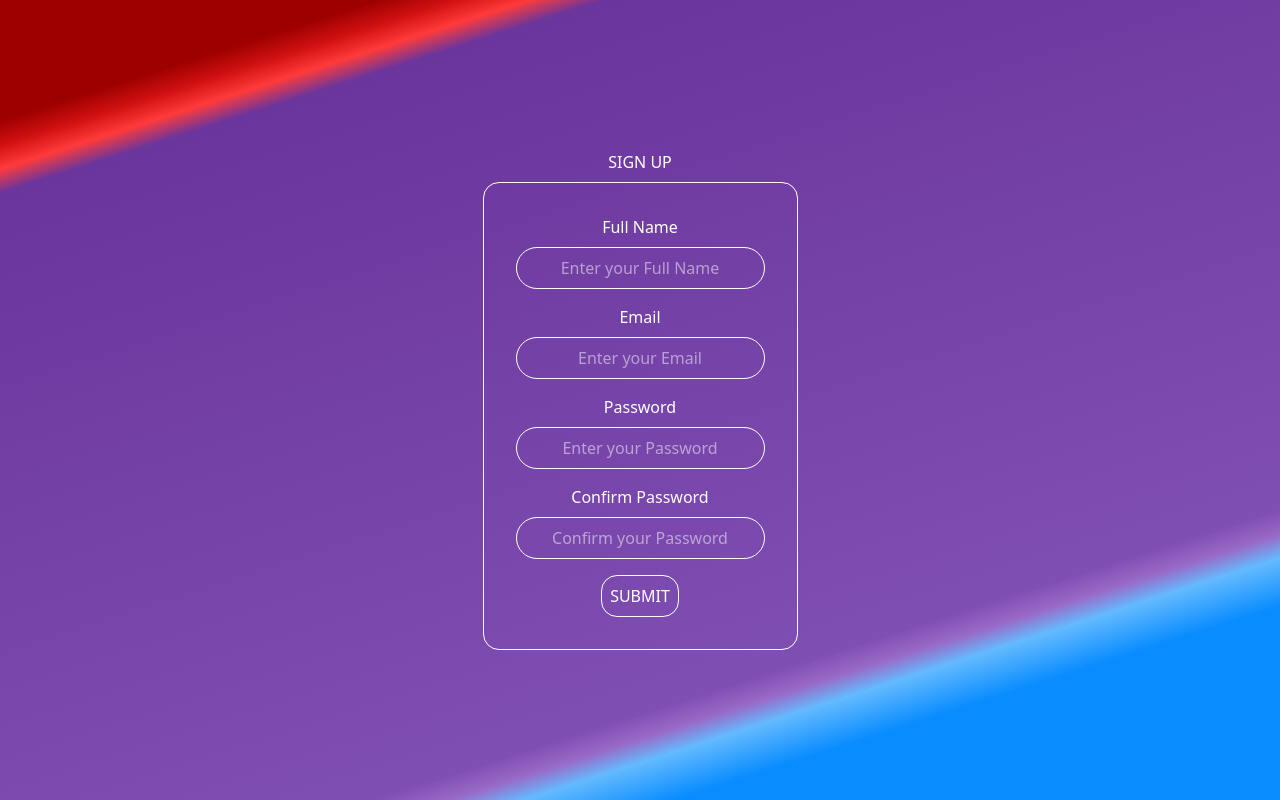
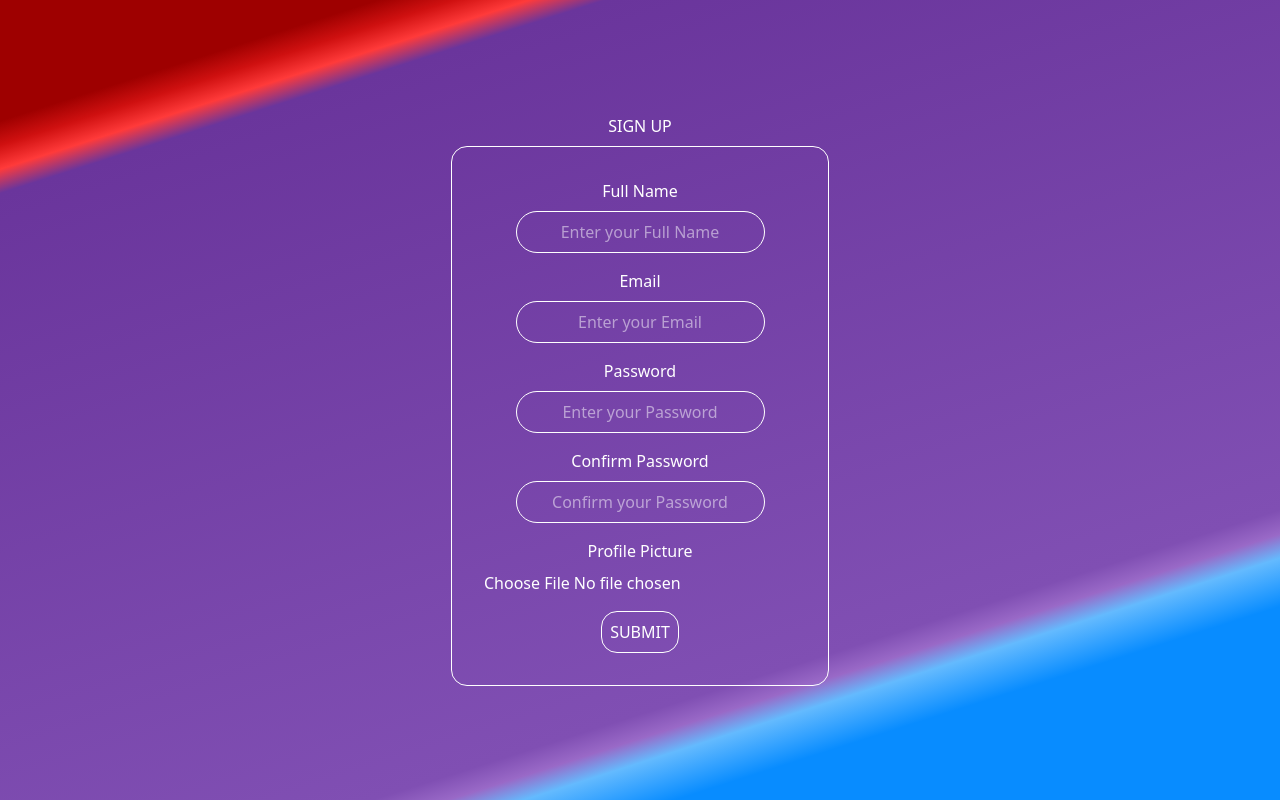
Before and after one commit to LakshyaG34/chatApp-using-MERN-and-Typescript, a React (Vite) app in the folder Frontend/: page /signup in a window 1280 px wide. Built offline with nearby package versions, Linux system fonts and the light colour scheme; no server answers.

Commit message:
Frontend: Completed Profile Pic functionality

```diff
--- a/Frontend/src/components/sidebar/conversation.tsx
+++ b/Frontend/src/components/sidebar/conversation.tsx
@@ -25,9 +25,9 @@ const Conversation =({conversation, lastIdx}: ConversationProps) =>{
         const fetchProfilePic = async() =>{
             try{
                 const response = await fetch(
-    `http://localhost:4000/api/users/profile-pic/${conversation._id}`,
-    { credentials: "include" } // <--- include cookies for auth
-);
+                    `http://localhost:4000/api/users/profile-pic/${conversation._id}`,
+                    { credentials: "include" } // <--- include cookies for auth
+                );
                 if(response.ok)
                 {
                     const data = await response.blob();
--- a/Frontend/src/pages/signup.tsx
+++ b/Frontend/src/pages/signup.tsx
@@ -8,6 +8,7 @@ interface UserTypes{
     email : string;
     password : string;
     confirmPassword : string;
+    profilePic ?: File;
 }
 
 const handleInputErrors = ({name, email, password, confirmPassword} : UserTypes) =>{
@@ -32,6 +33,8 @@ const Signup = () =>{
     const [email, setEmail] = useState("");
     const [password, setPassword] = useState("");
     const [confirmPassword, setConfirmPassword] = useState("");
+    const [profilePic, setProfilePic] = useState<File | null>(null);
+
 
     const navigate = useNavigate();
 
@@ -43,10 +46,20 @@ const Signup = () =>{
             return;
         }
         try{
+            const formData = new FormData();
+            formData.append("name", name);
+            formData.append("email", email);
+            formData.append("password", password);
+            formData.append("confirmPassword", confirmPassword);
+            if(profilePic)
+            {
+                formData.append("profilePic", profilePic);
+            }
+
+
             const res = await fetch("http://localhost:4000/api/auth/signup",{
-                method : "POST",
-                headers: {"Content-type" : "application/json"},
-                body : JSON.stringify({name, email, password, confirmPassword})
+                 method: "POST",
+                body: formData,
             });
             if(!res.ok)
             {
@@ -81,6 +94,11 @@ const Signup = () =>{
                         <label>Confirm Password</label>
                         <input placeholder = "Confirm your Password" type="password" value={confirmPassword} onChange={(e) =>setConfirmPassword(e.target.value)} className="border border-white rounded-full px-2 py-2 text-center"/>
                     </div>
+                    <div className="flex flex-col text-center gap-2">
+                        <label>Profile Picture</label>
+                        <input type="file" onChange={(e) => setProfilePic(e.target.files ? e.target.files[0] : null)}
+              className="text-white"/>
+                    </div>
                     <button className="border rounded-2xl px-2 py-2 hover:bg-amber-300 cursor-pointer">SUBMIT</button>
                 </form>
             </div>
```
